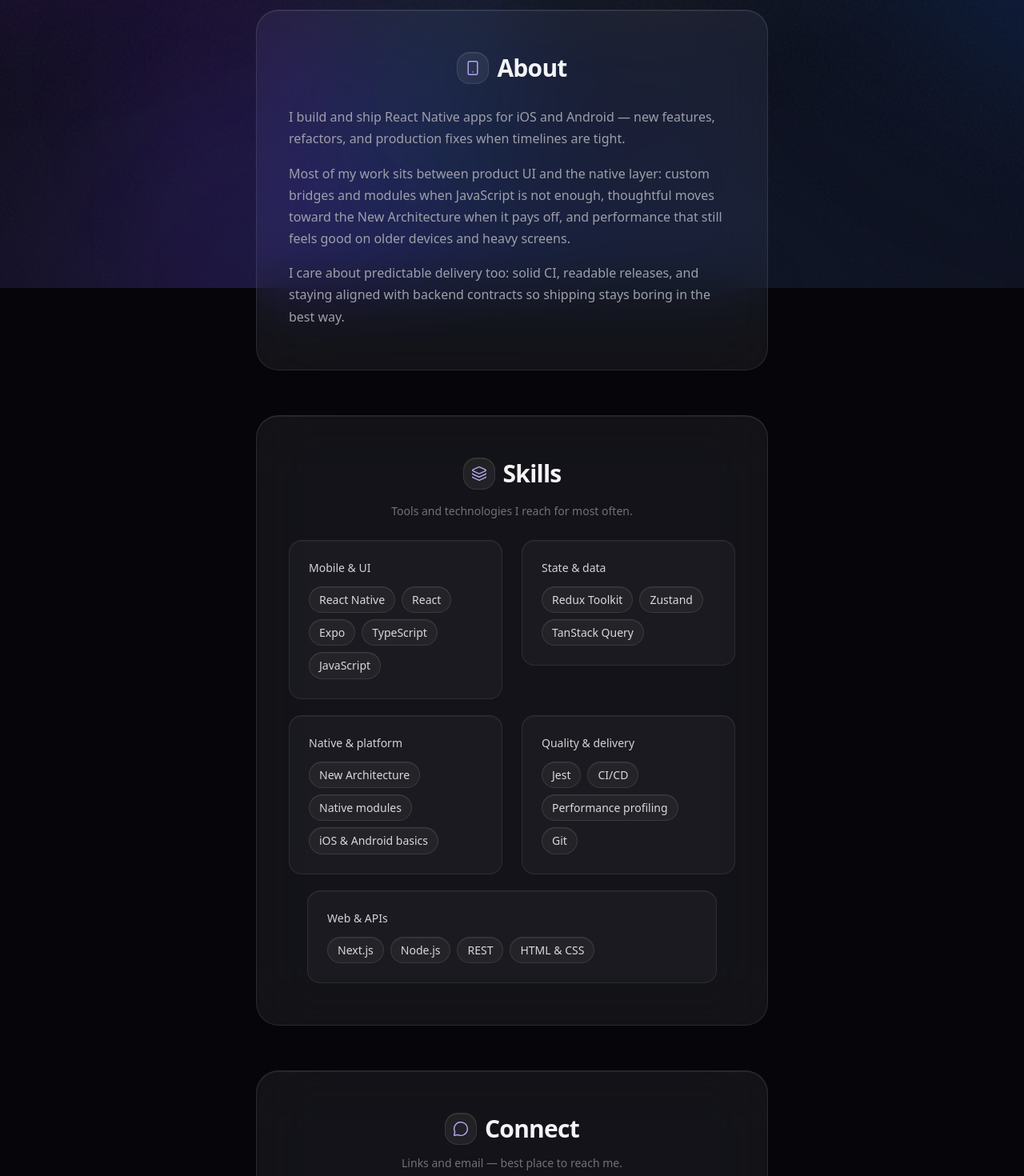
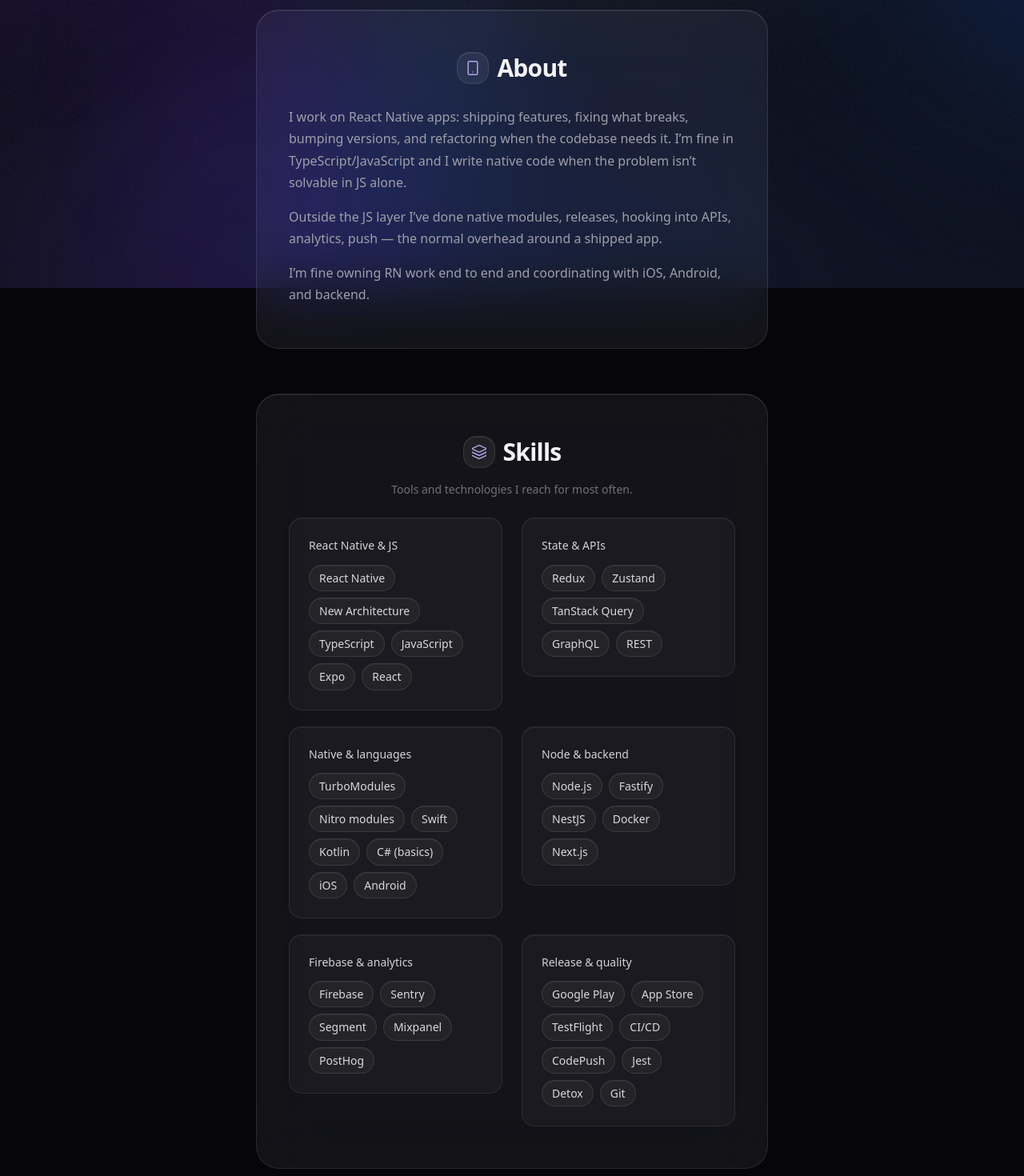
Before and after one commit to habbababbai/bai, a React (Vite) app: page / in a window 1280 px wide. Shown: the part 440-1910 px from the top of the page at 80% size. Built offline with nearby package versions, Linux system fonts and the light colour scheme.

Commit message:
content changes

```diff
--- a/src/content/site.ts
+++ b/src/content/site.ts
@@ -2,41 +2,69 @@
  * Single source for public copy & links. Keep PII out of the UI beyond what’s listed here.
  */
 export const site = {
-  displayName: 'bai',
-  tagline: 'Interfaces, performance, craft.',
+    displayName: "bai",
+    tagline: "React Native Developer — JS, Swift, Kotlin.",
     about: {
-    title: 'About',
+        title: "About",
         paragraphs: [
-      'I build and ship React Native apps for iOS and Android — new features, refactors, and production fixes when timelines are tight.',
-      'Most of my work sits between product UI and the native layer: custom bridges and modules when JavaScript is not enough, thoughtful moves toward the New Architecture when it pays off, and performance that still feels good on older devices and heavy screens.',
-      'I care about predictable delivery too: solid CI, readable releases, and staying aligned with backend contracts so shipping stays boring in the best way.',
+            "I work on React Native apps: shipping features, fixing what breaks, bumping versions, and refactoring when the codebase needs it. I’m fine in TypeScript/JavaScript and I write native code when the problem isn’t solvable in JS alone.",
+            "Outside the JS layer I’ve done native modules, releases, hooking into APIs, analytics, push — the normal overhead around a shipped app.",
+            "I’m fine owning RN work end to end and coordinating with iOS, Android, and backend.",
         ],
     },
     skills: [
         {
-      label: 'Mobile & UI',
-      items: ['React Native', 'React', 'Expo', 'TypeScript', 'JavaScript'],
+            label: "React Native & JS",
+            items: [
+                "React Native",
+                "New Architecture",
+                "TypeScript",
+                "JavaScript",
+                "Expo",
+                "React",
+            ],
         },
         {
-      label: 'State & data',
-      items: ['Redux Toolkit', 'Zustand', 'TanStack Query'],
+            label: "State & APIs",
+            items: ["Redux", "Zustand", "TanStack Query", "GraphQL", "REST"],
         },
         {
-      label: 'Native & platform',
-      items: ['New Architecture', 'Native modules', 'iOS & Android basics'],
+            label: "Native & languages",
+            items: [
+                "TurboModules",
+                "Nitro modules",
+                "Swift",
+                "Kotlin",
+                "C# (basics)",
+                "iOS",
+                "Android",
+            ],
         },
         {
-      label: 'Quality & delivery',
-      items: ['Jest', 'CI/CD', 'Performance profiling', 'Git'],
+            label: "Node & backend",
+            items: ["Node.js", "Fastify", "NestJS", "Docker", "Next.js"],
         },
         {
-      label: 'Web & APIs',
-      items: ['Next.js', 'Node.js', 'REST', 'HTML & CSS'],
+            label: "Firebase & analytics",
+            items: ["Firebase", "Sentry", "Segment", "Mixpanel", "PostHog"],
+        },
+        {
+            label: "Release & quality",
+            items: [
+                "Google Play",
+                "App Store",
+                "TestFlight",
+                "CI/CD",
+                "CodePush",
+                "Jest",
+                "Detox",
+                "Git",
+            ],
         },
     ],
     links: {
-    github: 'https://github.com/habbababbai',
-    linkedin: 'https://www.linkedin.com/in/habbababbai/',
-    email: 'szymanski.j.dev@gmail.com',
+        github: "https://github.com/habbababbai",
+        linkedin: "https://www.linkedin.com/in/habbababbai/",
+        email: "szymanski.j.dev@gmail.com",
     },
-} as const
+} as const;
--- a/tsconfig.app.json
+++ b/tsconfig.app.json
@@ -1,6 +1,5 @@
 {
   "compilerOptions": {
-    "baseUrl": ".",
     "paths": {
       "@/*": ["./src/*"]
     },
@@ -23,8 +22,7 @@
     "noUnusedLocals": true,
     "noUnusedParameters": true,
     "erasableSyntaxOnly": true,
-    "noFallthroughCasesInSwitch": true,
-
+    "noFallthroughCasesInSwitch": true
   },
   "include": ["src"]
 }
```
Lines whose indentation alone changed are shown as unchanged.
